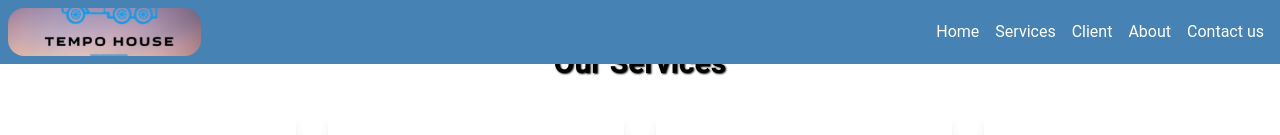
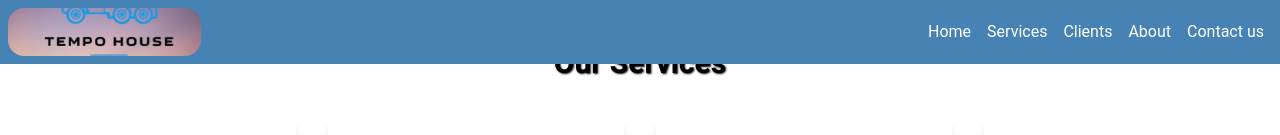
Before and after one commit to Adityar9764/TempoHouseProject, a React (Vite) app: page /services in a window 1280 px wide. Shown: the top 135 px of the page. Built offline with nearby package versions, Linux system fonts and the light colour scheme.

Commit message:
added scroll functionality to the nav links

```diff
--- a/src/components/home/Marquee.jsx
+++ b/src/components/home/Marquee.jsx
@@ -22,7 +22,7 @@ const clients = [
 
 const ClientsMarqueeSection = () => {
   return (
-    <section className="py-10 bg-gray-100">
+    <section className="py-10 bg-gray-100" id='clients'>
       <h2 className="text-center text-3xl font-bold mb-8 [text-shadow:1px_1px_2px_var(--tw-shadow-color)] shadow-black">Our Clients</h2>
       <h5 className='text-center font-oswald m-4 font-semibold'>TempoHouse Over the Past 50 Years, has Garnered an Enviable list of Clientele</h5>
       <div className="overflow-hidden relative w-full">
--- a/src/components/navbar/Navbar.jsx
+++ b/src/components/navbar/Navbar.jsx
@@ -59,20 +59,20 @@ const Navbar = () => {
               </Link>
             </li>
             <li>
-              <Link
-                to="/services"
+              <a
+                href="#services"
                 className="block py-1 pl-2 pr-3 text-black lg:text-white rounded hover:bg-gray-100 lg:hover:bg-transparent lg:hover:text-gray-300 lg:p-0 dark:text-white dark:hover:bg-gray-700 dark:hover:text-white lg:dark:hover:bg-transparent"
               >
                 Services
-              </Link>
+              </a>
             </li>
             <li>
-              <Link
-                to="/client"
+              <a
+                href="#clients"
                 className="block py-1 pl-2 pr-3 text-black lg:text-white rounded hover:bg-gray-100 lg:hover:bg-transparent lg:hover:text-gray-300 lg:p-0 dark:text-white dark:hover:bg-gray-700 dark:hover:text-white lg:dark:hover:bg-transparent"
               >
-                Client
-              </Link>
+                Clients
+              </a>
             </li>
             <li>
               <Link
--- a/src/components/services/Services.jsx
+++ b/src/components/services/Services.jsx
@@ -1,13 +1,13 @@
 const Services = () => {
   return (
-    <div className="services mt-[45px] flex flex-col items-center">
+    <div className="services mt-[45px] flex flex-col items-center" id="services">
       {/* Heading */}
       <div className="heading text-3xl font-bold mb-8 text-center [text-shadow:1px_1px_2px_var(--tw-shadow-color)] shadow-black">
         Our Services
       </div>
 
       {/* Content */}
-      <div className="content grid grid-cols-1 md:grid-cols-2 lg:grid-cols-4 gap-8">
+      <div className="content grid grid-cols-1 md:grid-cols-2 lg:grid-cols-4 gap-8 cursor-pointer">
         {/* Card 1 */}
         <div className="card1 bg-white p-6 shadow-lg rounded-lg transition-transform transform hover:scale-105">
           <div className="pic">
--- a/src/index.css
+++ b/src/index.css
@@ -17,3 +17,7 @@
           }
     }
 }
+
+html{
+  scroll-behavior: smooth;
+}
```
